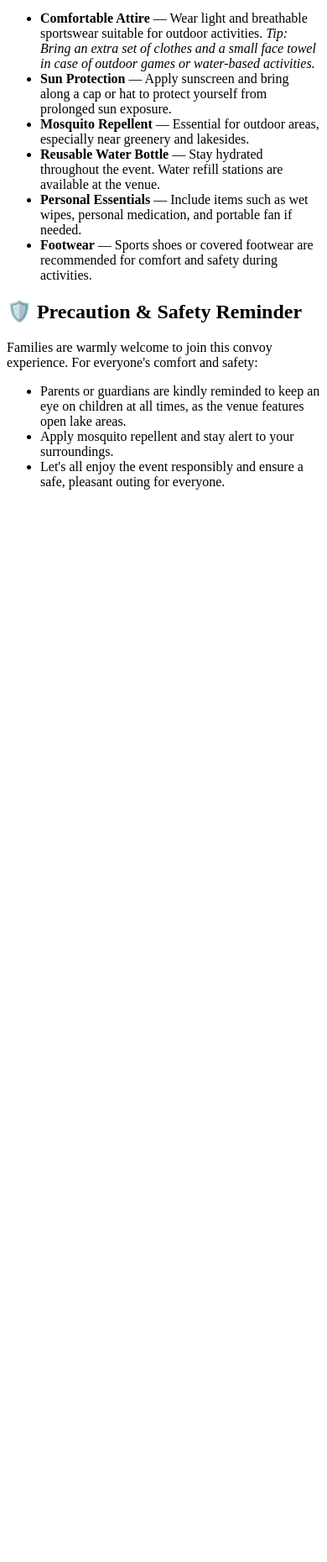
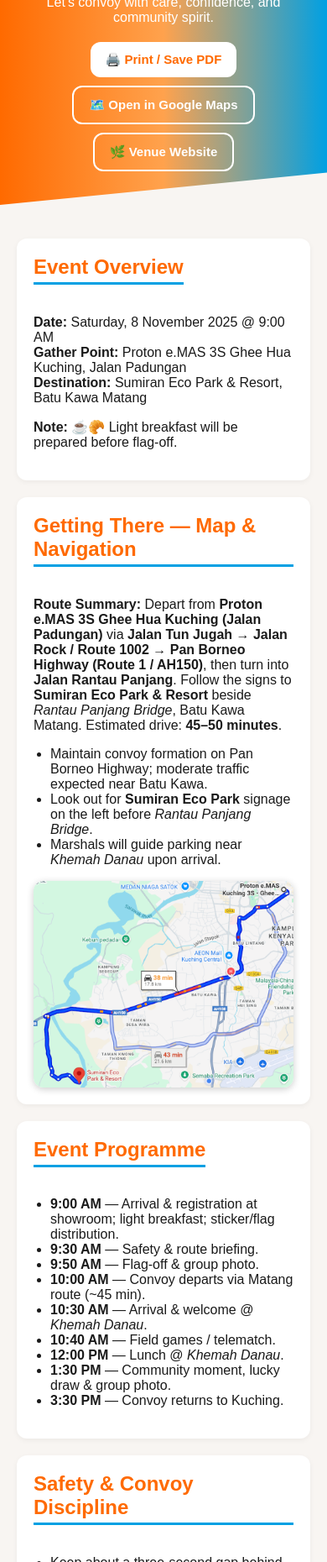
Before and after one commit to TWC2803/GH-Owner-Convoy-01, a plain HTML site: page index.html in a window 390 px wide. Shown: the part 140-2000 px from the top of the page at 84% size. Before the commit the page ends 844 px from the top, so only its background shows below. Drawn offline with Linux system fonts and the light colour scheme.

Commit message:
Update index.html

```diff
--- a/index.html
+++ b/index.html
@@ -1,13 +1,95 @@
-<section>
-      <h2>🧳 Recommended Checklist to Bring</h2>
-      <p>To ensure a comfortable and enjoyable experience at Sumiran Eco Park, we recommend all participants to bring the following essentials:</p>
+<!DOCTYPE html>
+<html lang="en">
+<head>
+  <meta charset="utf-8" />
+  <meta name="viewport" content="width=device-width, initial-scale=1" />
+  <title>Proton e.MAS 7 Owners' Convoy – Web Handbook</title>
+  <meta name="description" content="Mobile-first web handbook for Proton e.MAS 7 Owners' Convoy to Sumiran Eco Park & Resort, Kuching." />
+  <style>
+    :root{
+      --orange:#ff6a00;
+      --amber:#ffa24d;
+      --blue:#00a0e3;
+      --light-bg:#f8f5f2;
+      --text:#1a1a1a;
+      --muted:#666;
+    }
+    *{box-sizing:border-box}
+    html,body{margin:0;padding:0;font-family:'Poppins',sans-serif;background:var(--light-bg);color:var(--text);}
+    header.hero{position:relative;background:linear-gradient(90deg,var(--orange),var(--amber),var(--blue));color:white;padding:40px 20px;text-align:center;clip-path:polygon(0 0,100% 0,100% 90%,0 100%);}
+    .logo-left{position:absolute;top:20px;left:20px;width:80px;height:auto;}
+    .logo-right{position:absolute;top:20px;right:20px;width:100px;height:auto;}
+    header.hero h1{font-size:32px;font-weight:800;margin:10px 0;}
+    header.hero p{margin:0;font-size:16px;}
+    .cta{margin-top:20px;display:flex;flex-wrap:wrap;justify-content:center;gap:10px;}
+    .btn{display:inline-flex;align-items:center;gap:8px;font-weight:700;padding:12px 18px;border-radius:12px;cursor:pointer;text-decoration:none;font-size:15px;transition:all 0.2s ease-in-out;}
+    .btn.primary{background:white;color:var(--orange);border:none;}
+    .btn.secondary{background:transparent;color:white;border:2px solid white;}
+    .btn.secondary:hover{background:rgba(255,255,255,0.15);}
+    .btn.primary:hover{background:rgba(255,255,255,0.9);color:var(--orange);}
+    main{max-width:900px;margin:40px auto;padding:0 20px;}
+    section{background:white;border-radius:12px;box-shadow:0 2px 6px rgba(0,0,0,0.05);padding:20px;margin-bottom:20px;}
+    h2{color:var(--orange);border-bottom:3px solid var(--blue);display:inline-block;padding-bottom:4px;margin-top:0;}
+    ul{padding-left:20px;}
+    footer{text-align:center;font-size:12px;color:var(--muted);margin:40px 0;}
+  </style>
+</head>
+<body>
+  <header class="hero">
+    <img src="GHRGBW (1).png" alt="Ghee Hua Logo" class="logo-left">
+    <img src="logo.png" alt="Proton e.MAS Logo" class="logo-right">
+    <h1>Proton e.MAS 7 Owners' Convoy</h1>
+    <p>Let's convoy with care, confidence, and community spirit.</p>
+    <div class="cta">
+      <a class="btn primary" href="javascript:window.print()">🖨️ Print / Save PDF</a>
+      <a class="btn secondary" href="https://maps.app.goo.gl/LvNMYpTBx7yMGQZQ7" target="_blank">🗺️ Open in Google Maps</a>
+      <a class="btn secondary" href="https://sumiranecocamp.biz.my/" target="_blank">🌿 Venue Website</a>
+    </div>
+  </header>
+
+  <main>
+    <section>
+      <h2>Event Overview</h2>
+      <p><strong>Date:</strong> Saturday, 8 November 2025 @ 9:00 AM<br>
+      <strong>Gather Point:</strong> Proton e.MAS 3S Ghee Hua Kuching, Jalan Padungan<br>
+      <strong>Destination:</strong> Sumiran Eco Park & Resort, Batu Kawa Matang</p>
+      <p><strong>Note:</strong> ☕🥐 Light breakfast will be prepared before flag-off.</p>
+    </section>
+
+    <section>
+      <h2>Getting There — Map & Navigation</h2>
+      <p><strong>Route Summary:</strong> Depart from <strong>Proton e.MAS 3S Ghee Hua Kuching (Jalan Padungan)</strong> via <strong>Jalan Tun Jugah → Jalan Rock / Route 1002 → Pan Borneo Highway (Route 1 / AH150)</strong>, then turn into <strong>Jalan Rantau Panjang</strong>. Follow the signs to <strong>Sumiran Eco Park & Resort</strong> beside <em>Rantau Panjang Bridge</em>, Batu Kawa Matang. Estimated drive: <strong>45–50 minutes</strong>.</p>
       <ul>
-        <li><strong>Comfortable Attire</strong> — Wear light and breathable sportswear suitable for outdoor activities. <em>Tip: Bring an extra set of clothes and a small face towel in case of outdoor games or water-based activities.</em></li>
-        <li><strong>Sun Protection</strong> — Apply sunscreen and bring along a cap or hat to protect yourself from prolonged sun exposure.</li>
-        <li><strong>Mosquito Repellent</strong> — Essential for outdoor areas, especially near greenery and lakesides.</li>
-        <li><strong>Reusable Water Bottle</strong> — Stay hydrated throughout the event. Water refill stations are available at the venue.</li>
-        <li><strong>Personal Essentials</strong> — Include items such as wet wipes, personal medication, and portable fan if needed.</li>
-        <li><strong>Footwear</strong> — Sports shoes or covered footwear are recommended for comfort and safety during activities.</li>
+        <li>Maintain convoy formation on Pan Borneo Highway; moderate traffic expected near Batu Kawa.</li>
+        <li>Look out for <strong>Sumiran Eco Park</strong> signage on the left before <em>Rantau Panjang Bridge</em>.</li>
+        <li>Marshals will guide parking near <em>Khemah Danau</em> upon arrival.</li>
+      </ul>
+      <div style="width:100%;display:flex;justify-content:center;">
+        <img src="map01.png" alt="Map route from Proton e.MAS 3S to Sumiran Eco Park" style="width:100%;max-width:860px;border-radius:12px;box-shadow:0 2px 8px rgba(0,0,0,0.2);">
+      </div>
+    </section>
+
+    <section>
+      <h2>Event Programme</h2>
+      <ul>
+        <li><strong>9:00 AM</strong> — Arrival & registration at showroom; light breakfast; sticker/flag distribution.</li>
+        <li><strong>9:30 AM</strong> — Safety & route briefing.</li>
+        <li><strong>9:50 AM</strong> — Flag-off & group photo.</li>
+        <li><strong>10:00 AM</strong> — Convoy departs via Matang route (~45 min).</li>
+        <li><strong>10:30 AM</strong> — Arrival & welcome @ <em>Khemah Danau</em>.</li>
+        <li><strong>10:40 AM</strong> — Field games / telematch.</li>
+        <li><strong>12:00 PM</strong> — Lunch @ <em>Khemah Danau</em>.</li>
+        <li><strong>1:30 PM</strong> — Community moment, lucky draw & group photo.</li>
+        <li><strong>3:30 PM</strong> — Convoy returns to Kuching.</li>
+      </ul>
+    </section>
+
+    <section>
+      <h2>Safety & Convoy Discipline</h2>
+      <ul>
+        <li>Keep about a three-second gap behind the vehicle ahead (give yourself extra room if it's wet, slippery or visibility is reduced).</li>
+        <li>Use your hazard lights only when there's a real hazard ahead — stay in the left lane when you can, and please no overtaking or squeezing past other cars in the convoy.</li>
+        <li>Just follow the lead car, stay within view of the sweeper vehicle, and if something comes up — a delay, a hazard, or a stoppage — drop a quick message to or call the designated convoy marshal.</li>
       </ul>
     </section>
 
@@ -20,3 +102,28 @@
         <li>Let's all enjoy the event responsibly and ensure a safe, pleasant outing for everyone.</li>
       </ul>
     </section>
+
+    <section>
+      <h2>Games & Activities</h2>
+      <ul>
+        <li><strong>Isi Air Dalam Botol</strong> — Teams fill bottles using sponges; fastest team wins.</li>
+        <li><strong>Bowling Kelapa</strong> — Coconut "bowling ball" knocks down bottle pins; most knockdowns wins.</li>
+      </ul>
+      <p>🎁 Prizes await winners.</p>
+    </section>
+
+    <section>
+      <h2>Key Contacts</h2>
+      <ul>
+        <li><strong>Proton e.MAS 3S Ghee Hua</strong> — <a href="tel:+60168089127">+6016-808 9127</a></li>
+        <li><strong>Brenda</strong>, Sales Manager — <a href="tel:+60102772722">+6010-277 2722</a></li>
+        <li><strong>Nicholas</strong>, Convoy Marshal — <a href="tel:+60186681671">+6018-668 1671</a></li>
+      </ul>
+    </section>
+
+    <footer>
+      Proton e.MAS 3S Ghee Hua Kuching • © 2025 • Owners' Convoy Handbook (Web Edition)
+    </footer>
+  </main>
+</body>
+</html>
```
